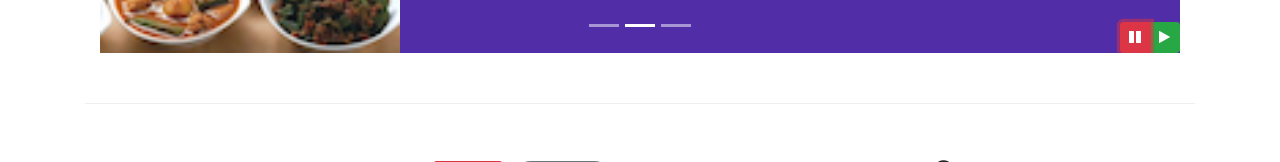
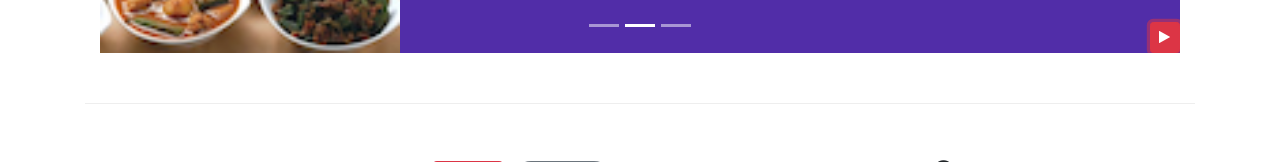
Before and after one commit to Arjungowda1/bootstrap_basics, a website: page index.html in a window 1280 px wide. Both pictures are taken after a click on the button 1135 px from the left and 668 px from the top of the page. Shown: the part 631-793 px from the top of the page. Drawn offline with nearby package versions, Linux system fonts and the light colour scheme.

Commit message:
more jquer y

```diff
--- a/css/styles.css
+++ b/css/styles.css
@@ -63,7 +63,7 @@ body{
     left: 0;
     min-height: 300px;
 }
-#carouselButtons{
+#carouselButton{
     right: 0px;
     position: absolute;
     bottom: 0px;
--- a/index.html
+++ b/index.html
@@ -193,14 +193,9 @@
                         <a class="carousel-control-next" href="#mycarousel" role="button" data-slide="next">
                             <span class="carousel-control-next-icon"></span>
                         </a>
-                        <div class="btn-group" id="carouselButtons">
-                            <button class="btn btn-danger btn-sm" id="carouselPause">
-                                <span class="fa fa-pause"></span>
-                            </button>
-                            <button class="btn btn-success btn-sm" id="carouselPlay">
-                                <span class="fa fa-play"></span>
-                            </button>
-                        </div>
+                        <button class="btn btn-danger btn-sm" id="carouselButton">
+                            <span id="carousel-button-icon" class="fa fa-pause"></span>
+                        </button>
                     </div>
                 </div>
             </div>
@@ -301,11 +296,21 @@
     <script>
         $(document).ready(function(){
             $('#mycarousel').carousel({ interval: 200 });
-            $('#carouselPause').click(function(){
-                $('#mycarousel').carousel('pause');
-            });
-            $('#carouselPlay').click(function(){
-                $('#mycarousel').carousel('cycle');
+            $('#carouselButton').click(function(){
+                if($('#carouselButton').children('span').hasClass('fa-pause')){
+                    $('#mycarousel').carousel('pause');
+                    $('#carouselButton').children('span').removeClass('fa-pause');
+                    $('#carouselButton').children('span').addClass('fa-play');
+                }
+                else{
+                    if($('#carouselButton').children('span').hasClass('fa-play')){
+                    $('#mycarousel').carousel('cycle');
+                    $('#carouselButton').children('span').removeClass('fa-play');
+                    $('#carouselButton').children('span').addClass('fa-pause');
+                }
+
+                }
+
             });
         })
     </script>
```
